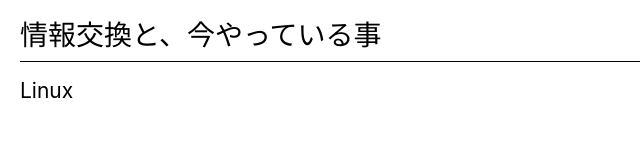
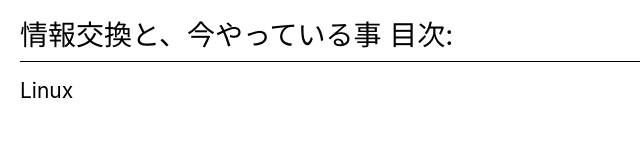
Before and after one commit to karakazeviewview/digi_bu, a plain HTML site: page index.html in a window 1280 px wide. Shown: the top 158 px of the page, without its empty margins (0-640 px from the left). Drawn offline with Linux system fonts and the light colour scheme; a script that the page names is missing.

Commit message:
Update index.html

```diff
--- a/index.html
+++ b/index.html
@@ -365,7 +365,7 @@ code {
           : 'default'
     });
   </script>
-<h1 id="%E6%83%85%E5%A0%B1%E4%BA%A4%E6%8F%9B%E3%81%A8%E4%BB%8A%E3%82%84%E3%81%A3%E3%81%A6%E3%81%84%E3%82%8B%E4%BA%8B">情報交換と、今やっている事</h1>
+<h1 id="%E6%83%85%E5%A0%B1%E4%BA%A4%E6%8F%9B%E3%81%A8%E4%BB%8A%E3%82%84%E3%81%A3%E3%81%A6%E3%81%84%E3%82%8B%E4%BA%8B">情報交換と、今やっている事 目次:</h1>
 <h2 id="linux">Linux</h2>
 <br>
 <h2 id="c%E8%A8%80%E8%AA%9E">C言語</h2>
```
